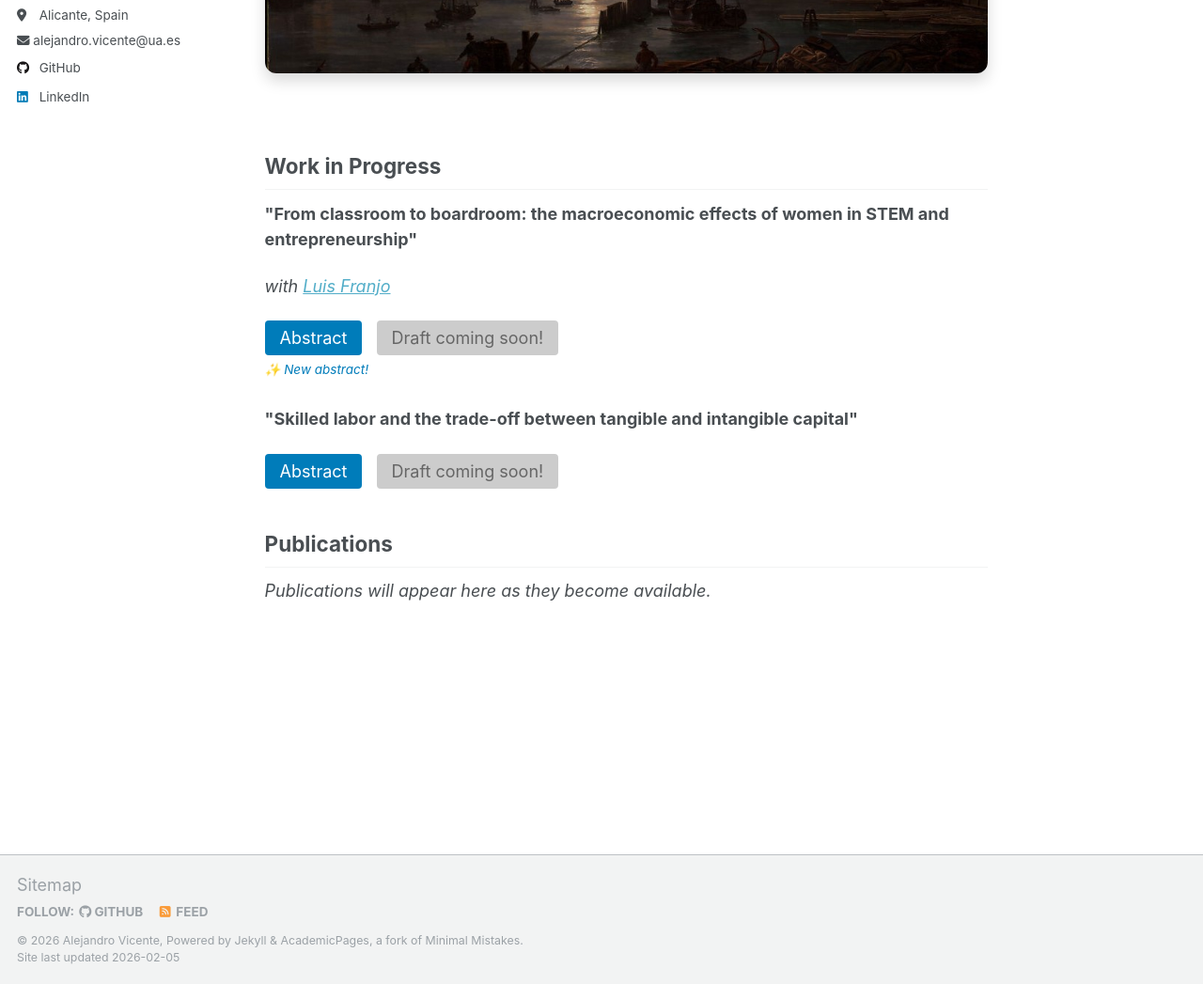
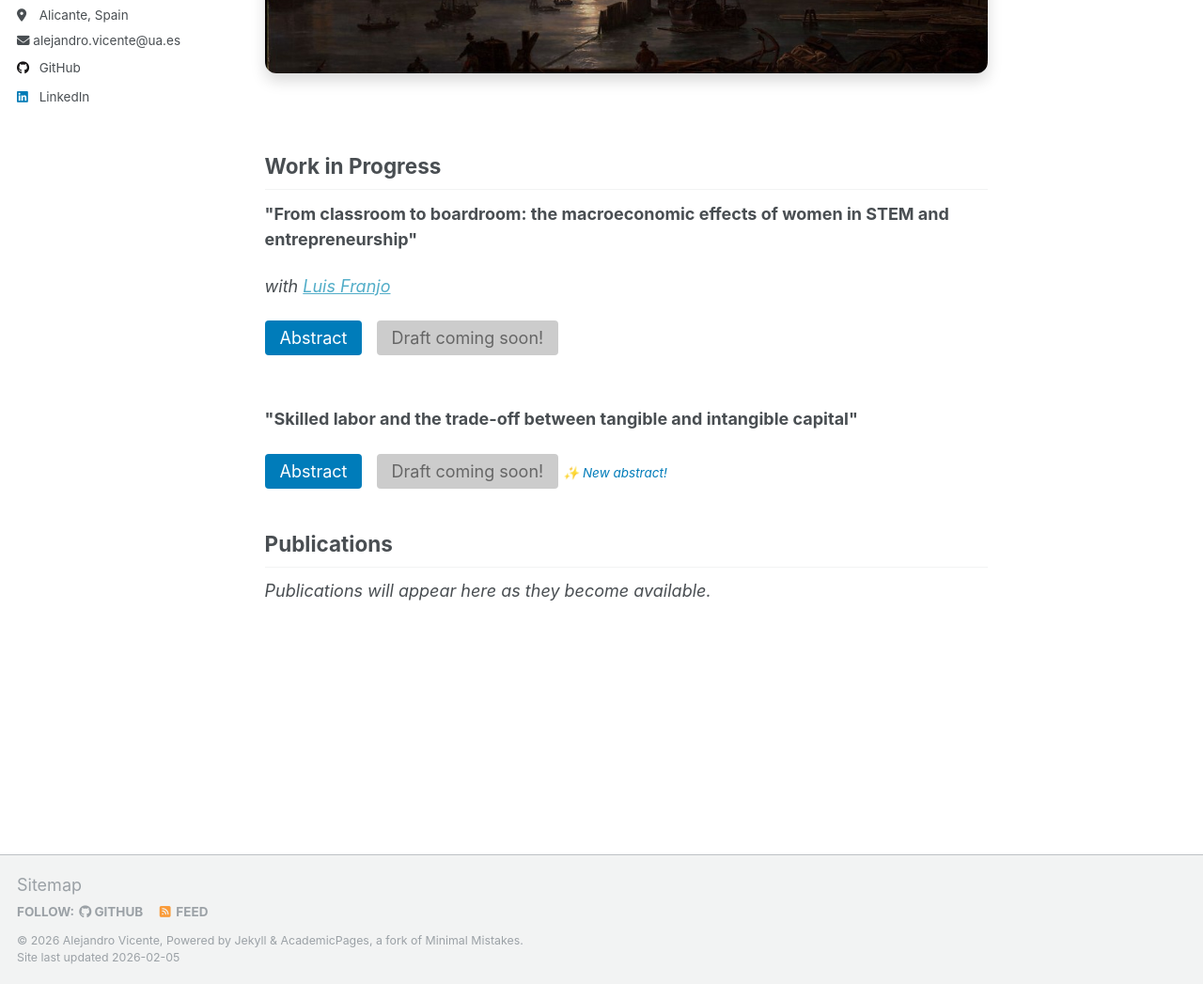
Before and after one commit to alexvifer/alexvifer.github.io, a Jekyll site: the page built from _pages/research.html, in a window 1280 px wide and 1318 px high, cut to the strip 271-1318 px from the top of the window. Shown: the whole strip at 94% size. Built offline with Jekyll 4.4.1, drawn with Linux system fonts in a browser that asks for light colours; a script that is not in the unit is left out; some of the changed lines change nothing that is shown.

Commit message:
Update research.html

```diff
--- a/_pages/research.html
+++ b/_pages/research.html
@@ -10,7 +10,6 @@
 <button onclick="toggleAbstract('abstract1')" style="background-color: #007cba; color: white; padding: 8px 16px; border: none; border-radius: 4px; cursor: pointer; margin-right: 10px;">Abstract</button>
 <button style="background-color: #cccccc; color: #666666; padding: 8px 16px; border: none; border-radius: 4px; cursor: not-allowed;" disabled>Draft coming soon!</button>
 <br>
-<small style="font-style: italic; color: #007cba; margin-top: 5px; display: inline-block;">✨ New abstract!</small>
 <div id="abstract1" style="display: none; margin-top: 15px; padding: 15px; background-color: #f8f9fa; border-left: 4px solid #007cba; border-radius: 4px;">
 <p>Gender-specific patterns in educational attainment create dual sources of talent misallocation. Using Portuguese administrative data (1995-2021), we document that women systematically underenroll in STEM fields (2.2 % vs 4.4 % for men) but overenroll in non-STEM college education (14 % vs 6.8 % for men), while men disproportionately avoid higher education altogether. These patterns, together with the underperformance of female entrepreneurs across all educational levels, generate aggregate costs to the economy.
 We develop a general equilibrium model where agents make endogenous educational and occupational choices, incorporating both gender-specific education costs and entrepreneurial productivity differentials. Our quantitative experiments reveal the relative importance of each distortion. Equalizing women's education costs to male levels reduces GDP by 0.9 %, as lower college participation offsets gains from increased female STEM enrollment, while just increasing men's participation in non-STEM college fields increases GDP by 2.4 %. The STEM channel does not seem quantitatively relevant, since equalizing women's participation to men only increases GDP by 0.02 %. However, equalizing entrepreneurial productivity parameters across genders increases GDP by 5.3 %, highlighting the relevance of the distortions that make female entrepreneurs underperform relative to men.</p>
@@ -19,8 +18,10 @@
 <p><strong>"Skilled labor and the trade-off between tangible and intangible capital"</strong></p>
 <button onclick="toggleAbstract('abstract2')" style="background-color: #007cba; color: white; padding: 8px 16px; border: none; border-radius: 4px; cursor: pointer; margin-right: 10px;">Abstract</button>
 <button style="background-color: #cccccc; color: #666666; padding: 8px 16px; border: none; border-radius: 4px; cursor: not-allowed;" disabled>Draft coming soon!</button>
+<small style="font-style: italic; color: #007cba; margin-top: 5px; display: inline-block;">✨ New abstract!</small>
 <div id="abstract2" style="display: none; margin-top: 15px; padding: 15px; background-color: #f8f9fa; border-left: 4px solid #007cba; border-radius: 4px;">
-<p><em>Abstract and details coming soon.</em></p>
+<p>This paper studies how financial frictions prevent economies from fully exploiting productivity gains from rising human capital. Using Portuguese matched employer-employee and firm balance sheet data for 2011-2022, I document three empirical facts: (1) intangible capital and skilled labor are complements in production, (2) financially constrained firms underinvest in intangibles and R\&D labor, and (3) constrained firms underexploit the complementarity: during Portugal's skill supply expansion, wage premia declined more sharply at constrained firms despite hiring skilled workers at similar rates.
+I develop a quantitative heterogeneous-firm model with nested CES production, endogenous intangible accumulation through R&D, and collateral constraints with differential pledgeability. The model rationalizes the empirical patterns and reveals a skill-biased stagnation mechanism: when skilled labor becomes more abundant, unconstrained firms exploit the complementarity by investing in both intangibles and skills, while constrained firms hire skilled workers but cannot finance complementary intangible investments, leading to underexploitation and muted aggregate productivity gains. Counterfactual experiments quantify the role of financial frictions in limiting returns to human capital accumulation.</p>
 </div>
 <h2>Publications</h2>
 <p><em>Publications will appear here as they become available.</em></p>
```
